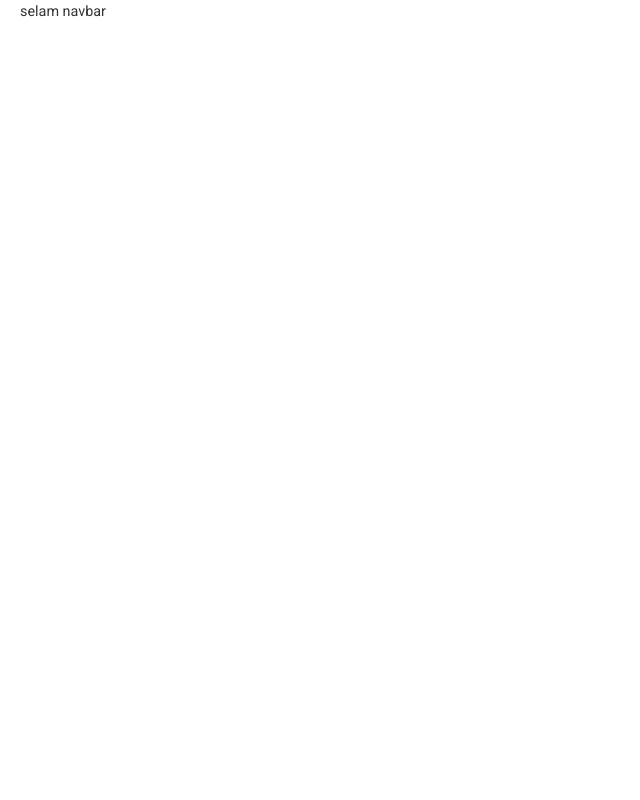
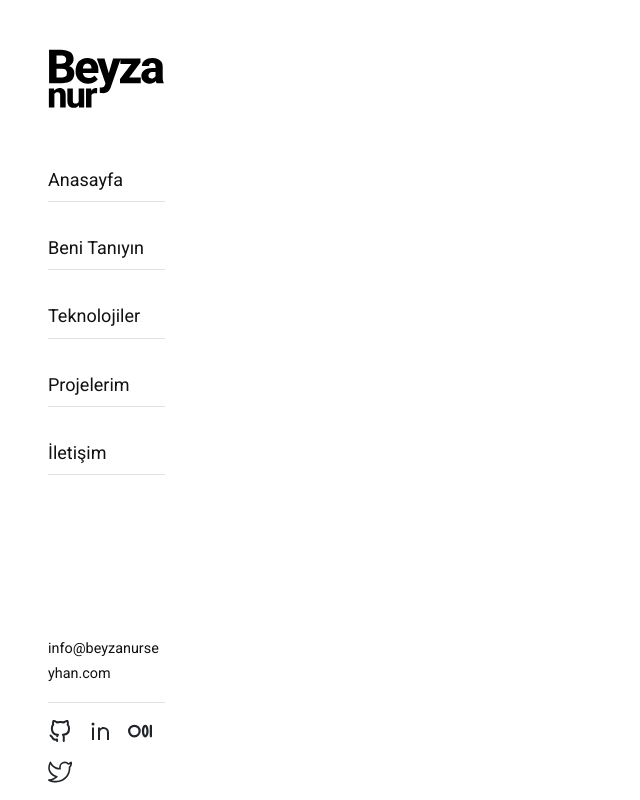
Before and after one commit to beyzanur-seyhan/portfolio-one-page, an Angular app in the folder angular/: page / in a window 1280 px wide. Shown: the whole page, without its empty margins (0-640 px from the left). Built offline with nearby package versions, Linux system fonts and the light colour scheme.

Commit message:
create navbar

```diff
--- a/angular/src/app/navbar/navbar.component.html
+++ b/angular/src/app/navbar/navbar.component.html
@@ -1 +1,31 @@
-selam navbar
+<header id="header-nav" class="col-lg-2 position-fixed px-5 bg-white h-100">
+    <div class="header-wrap d-flex flex-column justify-content-between h-100">
+      <div class="navigation">
+        <div class="site-logo mt-5">
+          <a href="index.html">
+            <img src="../../assets/img/main-logo.svg" alt="logo" class="img-fluid">
+          </a>
+        </div>
+
+        <nav id="one-page-menu" class="vertical-menu my-5">
+          <ul class="menu-list list-unstyled">
+            <li *ngFor="let navbarItem of navbarItems" class="my-4"><a href="#{{navbarItem.href}}" class="nav-link">{{navbarItem.text}}</a></li>
+          </ul>
+        </nav>
+      </div>
+      <div class="mt-5">
+        <div class="email-links">
+          <a href="mailto:info@beyzanurseyhan.com" class="py-3 my-3 border-bottom d-flex text-break">info&#64;beyzanurseyhan.com</a>
+        </div>
+        <ul class="list-unstyled d-flex justify-content-start flex-wrap gap-3">
+          <li *ngFor="let socialItem of socialItems">
+            <a href="https://{{socialItem.href}}" target="_blank" class="text-dark">
+              <svg width="24" height="24" viewBox="0 0 24 24">
+                <use [attr.xlink:href]="'#' + socialItem.name"></use>
+              </svg>
+            </a>
+          </li>
+        </ul>
+      </div>
+    </div>
+  </header>
--- a/angular/src/app/navbar/navbar.component.ts
+++ b/angular/src/app/navbar/navbar.component.ts
@@ -1,12 +1,59 @@
+import { CommonModule } from '@angular/common';
 import { Component } from '@angular/core';
 
 @Component({
   selector: 'app-navbar',
   standalone: true,
-  imports: [],
+  imports: [CommonModule],
   templateUrl: './navbar.component.html',
   styleUrl: './navbar.component.css'
 })
 export class NavbarComponent {
+  navbarItems: {
+    href: string;
+    text: string;
+  }[] = [
+    {
+      href: "home",
+      text: "Anasayfa"
+    },
+    {
+      href: "about",
+      text: "Beni Tanıyın"
+    },
+    {
+      href: "experience",
+      text: "Teknolojiler"
+    },
+    {
+      href: "portfolio",
+      text: "Projelerim"
+    },
+    {
+      href: "contact",
+      text: "İletişim"
+    }
+  ]
 
+  socialItems: {
+    href: string;
+    name: string;
+  }[] = [
+    {
+      href: "github.com/beyzanur-seyhan",
+      name: "github"
+    },
+    {
+      href: "www.linkedin.com/in/beyzanurseyhan/",
+      name: "linkedin"
+    },
+    {
+      href: "medium.com/@beyzanurseyhan",
+      name: "medium"
+    },
+    {
+      href: "twitter.com/minikfreelancer",
+      name: "twitter"
+    },
+  ]
 }
```
